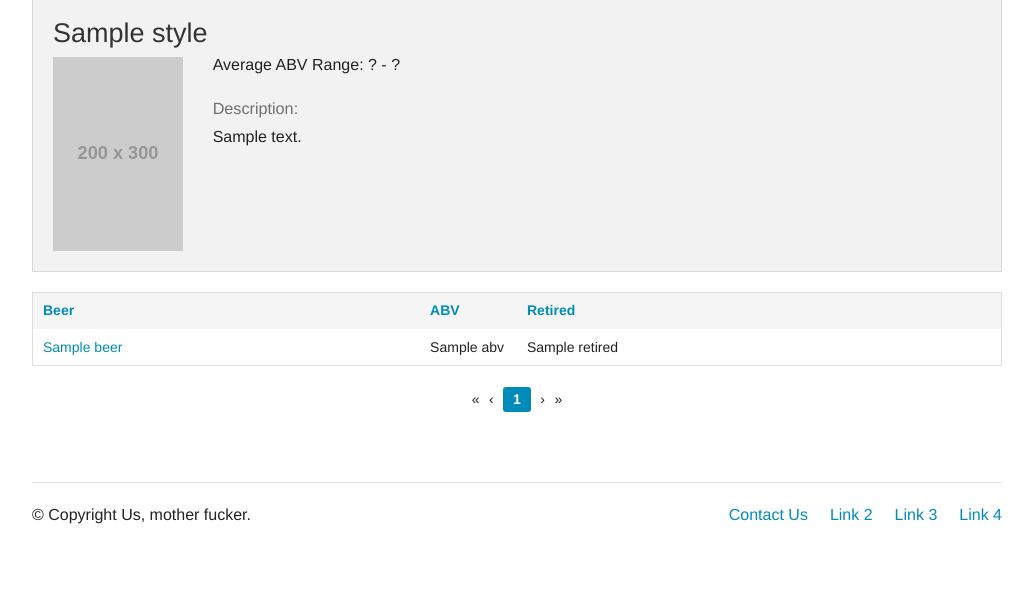
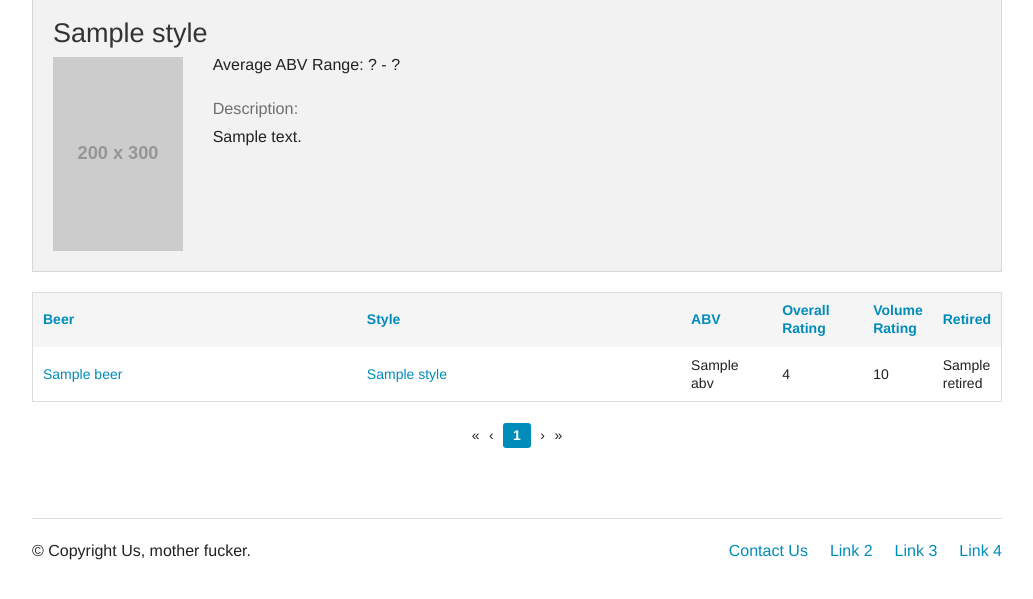
Before and after one commit to billettta/beertracker, a Django app: template tracker/templates/tracker/styleDetail.html in a window 1280 px wide. Shown: the part 62-661 px from the top of the page, without its empty margins (123-1156 px from the left). Run offline with Django 3.2, Linux system fonts and the light colour scheme; the template is opened without the code that fills it: most values are stand-ins (such as "Sample title", 1, 10 or a date in 2020); grey boxes labelled with a size stand in for pictures from a placeholder-image service; some libraries are stand-ins or nearby versions.

Commit message:
added average ratings and style

```diff
--- a/tracker/templates/tracker/beerTable.html
+++ b/tracker/templates/tracker/beerTable.html
@@ -5,7 +5,10 @@
         <thead>
         <tr>
           <th style="width:40%"><a href="?order_by={% ifequal orderBy 'name' %}-{% endifequal %}name">Beer</i></a></th>
+          <th style="width:40%"><a href="?order_by={% ifequal orderBy 'style__name' %}-{% endifequal %}style__name">Style</i></a></th>
           <th style="width:10%"><a href="?order_by={% ifequal orderBy 'abv' %}-{% endifequal %}abv">ABV</a></th>
+          <th style="width:40%"><a href="?order_by={% ifequal orderBy 'avg_rating' %}-{% endifequal %}avg_rating">Overall Rating</i></a></th>
+          <th style="width:40%"><a href="?order_by={% ifequal orderBy 'avg_volume' %}-{% endifequal %}avg_volume">Volume Rating</i></a></th>
           <th style="width:50%"><a href="?order_by={% ifequal orderBy 'retired' %}-{% endifequal %}retired">Retired</a></th>
         </tr>
         </thead>
@@ -13,7 +16,10 @@
         {% for beer in beers %}
         <tr>
           <td><a href="/tracker/beer/{{ beer.id }}/">{{ beer.name }}</a></td>
+          <td><a href="/tracker/style/{{ beer.style.id }}">{{ beer.style.name}}</a></td>
           <td>{% if beer.abv %}{{ beer.abv }}{% else %}?{% endif %}</td>
+          <td>{{ beer.avg_rating }}</td>
+          <td>{{ beer.avg_volume }}</td>
           <td>{{ beer.retired }}</td>
         </tr>
         {% endfor %}
```
Also changed, not shown: tracker/views.py (+4 -3 lines).
